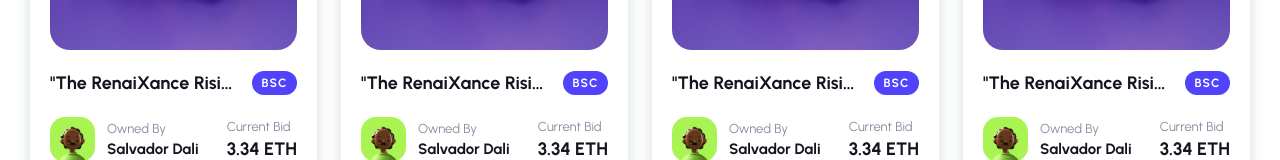
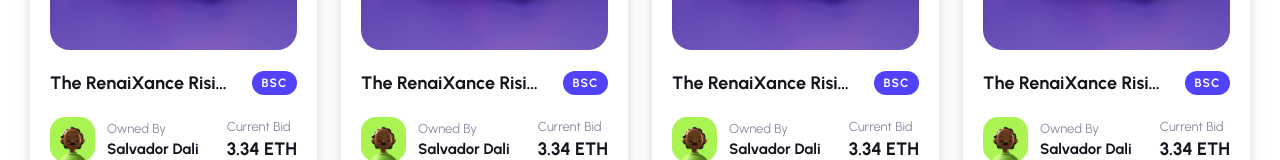
Before and after one commit to code-dreamer-xyz/Axies-NFT-nextJs, a Next.js app: page / in a window 1280 px wide. Shown: the part 1052-1212 px from the top of the page. Built offline with nearby package versions, Linux system fonts and the light colour scheme.

Commit message:
Update index.jsx

```diff
--- a/components/nft-card/index.jsx
+++ b/components/nft-card/index.jsx
@@ -31,7 +31,7 @@ export default function NFTCard() {
         </div>
         <div className={`${styles.nft_info_row}`}>
           <Link href={"/"}>
-            <a className={styles.nft_name}>"The RenaiXance Rising The Sun "</a>
+            <a className={styles.nft_name}>The RenaiXance Rising The Sun</a>
           </Link>
           <span className={styles.nft_BSC}>BSC</span>
         </div>
```
